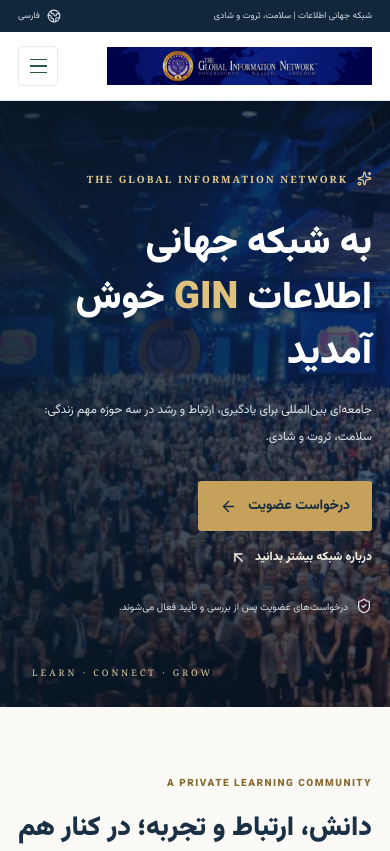
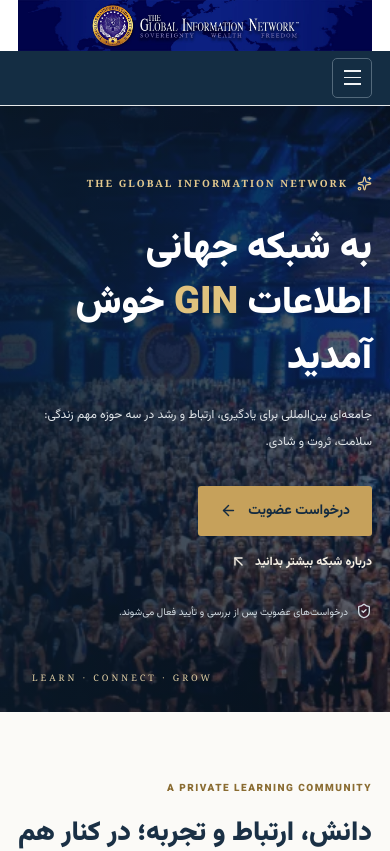
Before and after one commit to mohammad37496/GIN, a Next.js app: page / in a window 390 px wide. Shown: the top 851 px of the page. Built offline with nearby package versions, Linux system fonts and the light colour scheme.

Commit message:
Align GIN header with reference site layout
Use the original full-width GIN banner above a separate responsive navigation row.

```diff
--- a/src/app/gin-reference.css
+++ b/src/app/gin-reference.css
@@ -9,24 +9,28 @@
 }
 
 body { background: #fbfaf7; color: #17283a; }
-.utility-bar { background: #10273c; color: #d5dce2; }
-.public-header { border-bottom-color: #e5e8e9; }
+.public-header { border-bottom: 0; background: #fff; }
+.public-header .header-inner { height: auto; display: block; padding-block: 0; }
 .brand-emblem { background: #173c59; }
 .public-brand strong { color: #173c59; }
-.reference-brand { width: 350px; max-width: 30vw; }
+.reference-brand { display: block; width: 100%; max-width: 1180px; margin-inline: auto; }
 .reference-brand img { display: block; width: 100%; height: auto; object-fit: contain; }
-.desktop-nav { gap: clamp(13px, 1.8vw, 25px); }
-.desktop-nav a, .desktop-nav-dropdown summary, .header-login { color: #425568; }
+.reference-navigation { position: relative; z-index: 6; background: #142d43; border-bottom: 1px solid #e5e8e9; }
+.reference-navigation-inner { min-height: 58px; display: flex; align-items: center; justify-content: center; gap: 22px; }
+.desktop-nav { gap: clamp(10px, 1.4vw, 20px); }
+.desktop-nav a, .desktop-nav-dropdown summary, .header-login { color: #e8edf1; }
 .desktop-nav-dropdown { position: relative; }
 .desktop-nav-dropdown summary { display: flex; align-items: center; gap: 5px; list-style: none; cursor: pointer; font-size: 11px; font-weight: 700; white-space: nowrap; }
 .desktop-nav-dropdown summary::-webkit-details-marker { display: none; }
-.desktop-nav-dropdown[open] summary { color: #173c59; }
+.desktop-nav-dropdown[open] summary { color: #e4c783; }
 .desktop-nav-dropdown > div { position: absolute; top: calc(100% + 18px); right: -16px; z-index: 20; display: grid; min-width: 215px; padding: 9px; background: #fff; border: 1px solid #e4e8eb; box-shadow: 0 18px 40px #10273c1c; }
 .desktop-nav-dropdown > div a { padding: 11px 12px; border-bottom: 1px solid #f0f2f3; }
 .desktop-nav-dropdown > div a:last-child { border-bottom: 0; }
 .desktop-nav-dropdown > div a:hover { background: #f4f6f7; }
 .button { background: #173c59; border-radius: 3px; }
 .button:hover { background: #102b42; }
+.header-actions .button { background: #c6a15b; color: #142b40; }
+.header-actions .button:hover { background: #d7b978; color: #142b40; }
 .eyebrow { color: #8a6c32; }
 
 .gin-hero { position: relative; isolation: isolate; display: flex; align-items: center; min-height: 650px; overflow: hidden; background: #142b40; color: #fff; }
@@ -132,7 +136,12 @@ body { background: #fbfaf7; color: #17283a; }
   .gin-offer-layout, .gin-video-layout, .gin-learning-layout, .gin-events-layout, .gin-cruise-layout, .gin-community-layout { gap: 45px; }
 }
 @media (max-width: 850px) {
-  .reference-brand { width: 300px; max-width: min(68vw, 300px); }
+  .reference-navigation-inner { min-height: 54px; justify-content: flex-start; }
+  .desktop-nav, .header-actions { display: none; }
+  .mobile-menu { display: block; }
+  .mobile-menu summary { border-color: #53697b; }
+  .mobile-menu summary span { background: #f1f3f5; }
+  .mobile-menu nav { right: 0; left: auto; top: 48px; }
   .desktop-nav-dropdown > div { position: static; box-shadow: none; border: 0; padding-inline: 18px; }
   .gin-hero { min-height: 590px; }
   .gin-hero-content { padding-block: 85px 100px; }
--- a/src/components/public-header.tsx
+++ b/src/components/public-header.tsx
@@ -1,6 +1,6 @@
 import Link from "next/link";
 import Image from "next/image";
-import { ArrowLeft, ChevronDown, Globe2 } from "lucide-react";
+import { ArrowLeft, ChevronDown } from "lucide-react";
 
 const links = [
   ["خانه", "/"],
@@ -21,9 +21,11 @@ const links = [
 
 export default function PublicHeader() {
   return <>
-    <div className="utility-bar"><div className="public-container utility-inner"><span>شبکه جهانی اطلاعات | سلامت، ثروت و شادی</span><span className="language-label"><Globe2 size={14}/> فارسی</span></div></div>
     <header className="public-header"><div className="public-container header-inner">
-      <Link href="/" className="public-brand reference-brand" aria-label="GIN صفحه اصلی"><Image src="/gin/gin-header-banner.jpg" alt="Global Information Network" width={350} height={50} priority /></Link>
+      <Link href="/" className="public-brand reference-brand" aria-label="GIN صفحه اصلی"><Image src="/gin/gin-header-banner.jpg" alt="Global Information Network" width={1400} height={200} priority /></Link>
+    </div></header>
+    <div className="reference-navigation">
+      <div className="public-container reference-navigation-inner">
       <nav className="desktop-nav" aria-label="ناوبری اصلی">
         <Link href="/">خانه</Link>
         <details className="desktop-nav-dropdown"><summary>آشنایی با GIN <ChevronDown size={13}/></summary><div>{links.slice(1, 6).map(([label, href]) => <Link href={href} key={href}>{label}</Link>)}</div></details>
@@ -34,6 +36,7 @@ export default function PublicHeader() {
       </nav>
       <div className="header-actions"><Link href="/login" className="header-login">ورود اعضا</Link><Link href="/register" className="button button-small">درخواست عضویت <ArrowLeft size={15}/></Link></div>
       <details className="mobile-menu"><summary aria-label="باز کردن منو"><span/><span/><span/></summary><nav>{links.map(([label, href]) => <Link href={href} key={href}>{label}</Link>)}<Link href="/login">ورود اعضا</Link><Link href="/register">درخواست عضویت</Link></nav></details>
-    </div></header>
+      </div>
+    </div>
   </>;
 }
```
